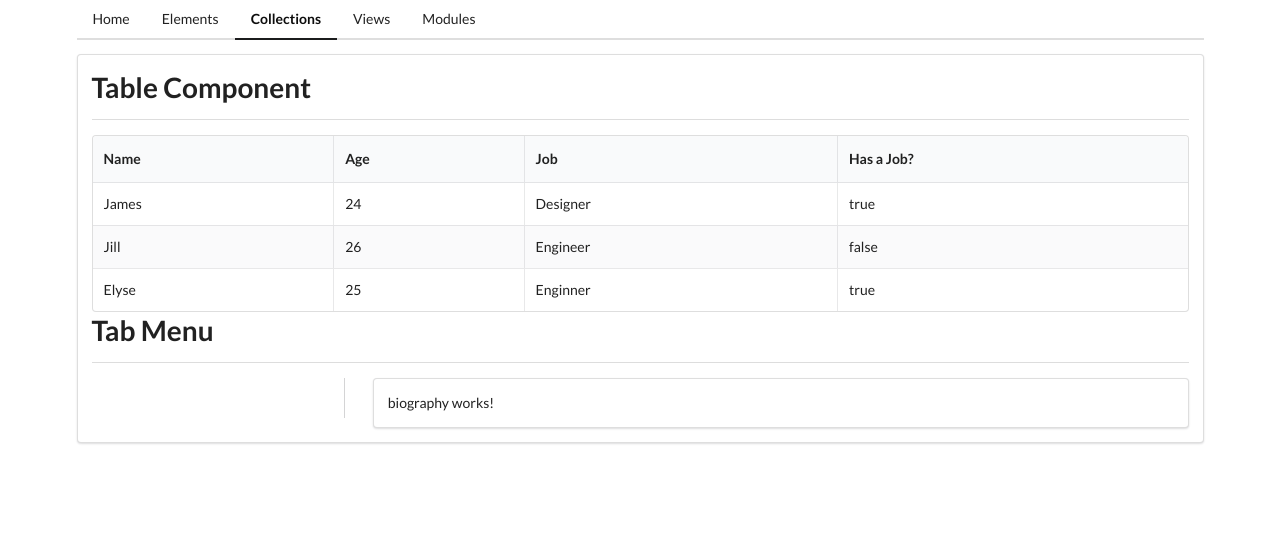
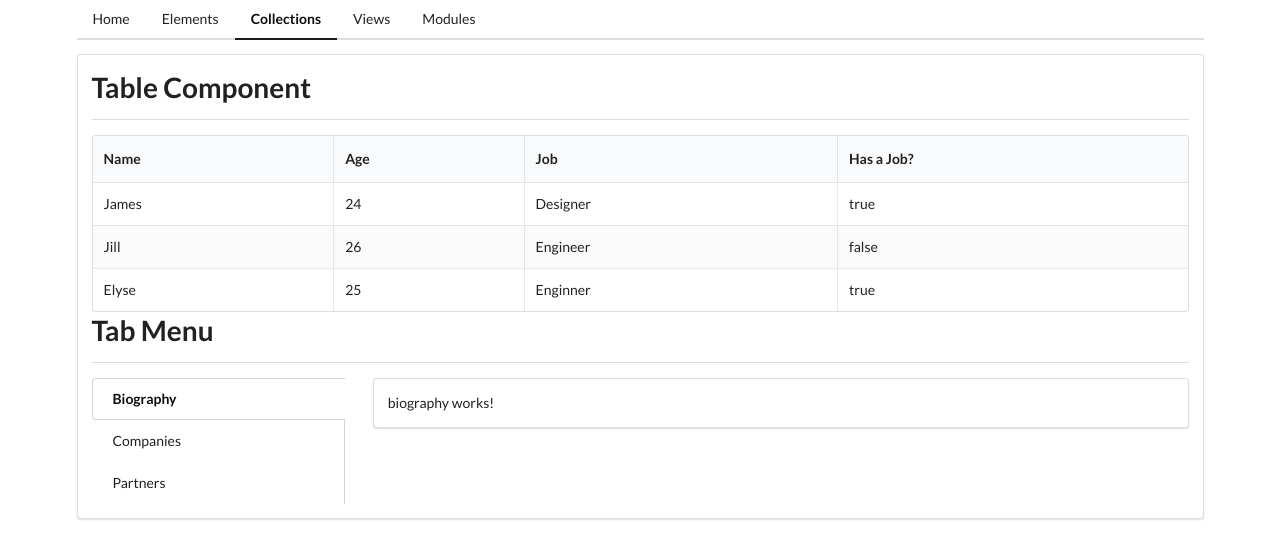
Before and after one commit to JoshMTM/componenentsappng, an Angular app: page /collections in a window 1280 px wide. Shown: the top 558 px of the page. Built offline with nearby package versions, Linux system fonts and the light colour scheme.

Commit message:
tabs components

```diff
--- a/src/app/collections/collections-home/collections-home.component.html
+++ b/src/app/collections/collections-home/collections-home.component.html
@@ -3,16 +3,15 @@
 
 <app-divider>Tab Menu</app-divider>
 
-<div class="ui grid">
-    <div class="four wide column">
-        <div class="ui vertical fluid tabular menu">
+<app-tabs>
+    <a
+            class="item"
+            routerLink="./"
+            routerLinkActive="active"
+            [routerLinkActiveOptions]="{ exact: true }"
+            >
+            Biography</a>
+            <a class="item" routerLink="companies" routerLinkActive="active">Companies</a>
+            <a class="item" routerLink="partners" routerLinkActive="active">Partners</a>
 
-        </div>
-    </div>
-
-    <div class="twelve wide streched column">
-        <div class="ui segment">
-            <router-outlet></router-outlet>
-        </div>
-    </div>
-</div>
+</app-tabs>
--- a/src/app/collections/collections.module.ts
+++ b/src/app/collections/collections.module.ts
@@ -8,6 +8,7 @@ import { SharedModule } from '../shared/shared.module';
 import { BiographyComponent } from './biography/biography.component';
 import { CompaniesComponent } from './companies/companies.component';
 import { PartnersComponent } from './partners/partners.component';
+import { TabsComponent } from './tabs/tabs.component';
 
 
 @NgModule({
@@ -16,7 +17,8 @@ import { PartnersComponent } from './partners/partners.component';
     TableComponent,
     BiographyComponent,
     CompaniesComponent,
-    PartnersComponent
+    PartnersComponent,
+    TabsComponent
   ],
   imports: [
     CommonModule,
--- /dev/null
+++ b/src/app/collections/tabs/tabs.component.html
@@ -0,0 +1,13 @@
+<div class="ui grid">
+    <div class="four wide column">
+        <div class="ui vertical fluid tabular menu">
+            <ng-content></ng-content>
+       </div>
+    </div>
+
+    <div class="twelve wide streched column">
+        <div class="ui segment">
+            <router-outlet></router-outlet>
+        </div>
+    </div>
+</div>
--- /dev/null
+++ b/src/app/collections/tabs/tabs.component.ts
@@ -0,0 +1,15 @@
+import { Component, OnInit } from '@angular/core';
+
+@Component({
+  selector: 'app-tabs',
+  templateUrl: './tabs.component.html',
+  styleUrls: ['./tabs.component.css']
+})
+export class TabsComponent implements OnInit {
+
+  constructor() { }
+
+  ngOnInit(): void {
+  }
+
+}
```
Also changed, not shown: src/app/collections/tabs/tabs.component.css (added), 1 other file (tests, documents, lock files or other folders).
